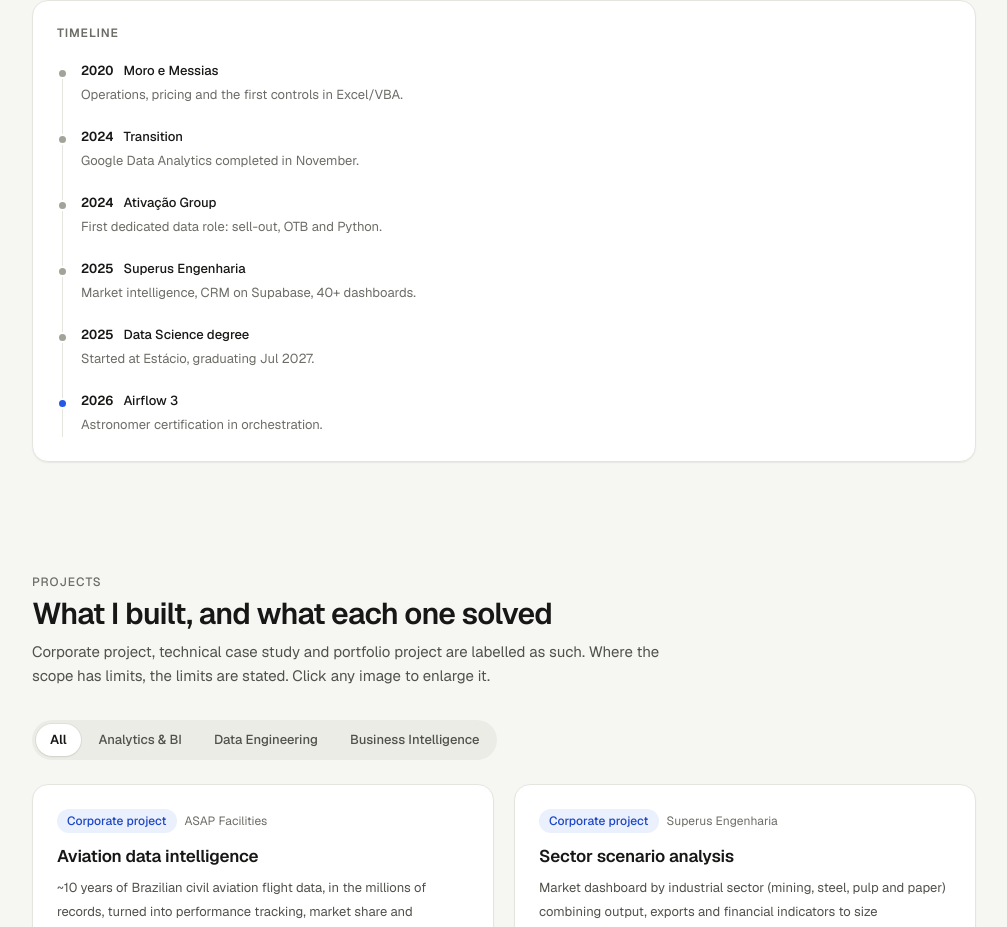
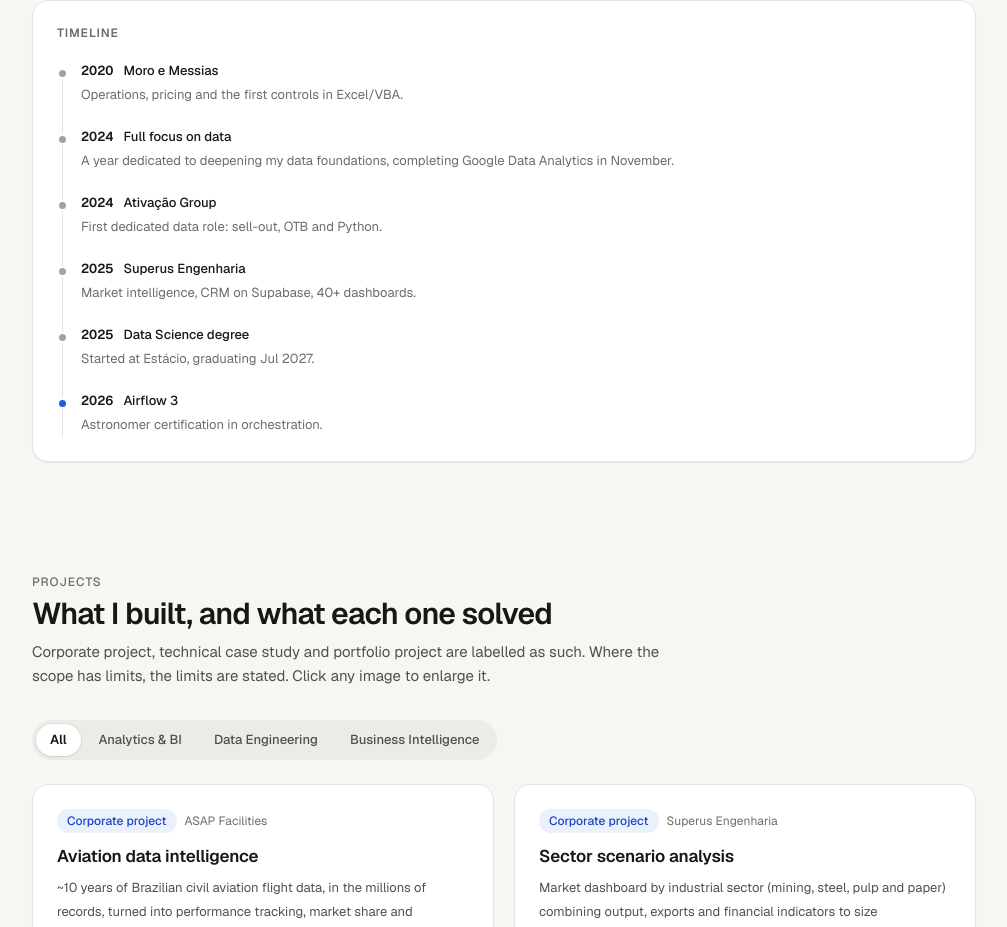
Before and after one commit to periclesrmessias/portfolio, a React (Vite) app: page / in a window 1280 px wide. Shown: the part 3113-4040 px from the top of the page, without its empty margins (251-1258 px from the left). Built offline with nearby package versions, Linux system fonts and the light colour scheme.

Commit message:
Ajusta marco de 2024 na linha do tempo

```diff
--- a/src/data/en.ts
+++ b/src/data/en.ts
@@ -131,7 +131,7 @@ export const EN: Conteudo = {
 
   linhaDoTempo: [
     { ano: "2020", titulo: "Moro e Messias", detalhe: "Operations, pricing and the first controls in Excel/VBA." },
-    { ano: "2024", titulo: "Transition", detalhe: "Google Data Analytics completed in November." },
+    { ano: "2024", titulo: "Full focus on data", detalhe: "A year dedicated to deepening my data foundations, completing Google Data Analytics in November." },
     { ano: "2024", titulo: "Ativação Group", detalhe: "First dedicated data role: sell-out, OTB and Python." },
     { ano: "2025", titulo: "Superus Engenharia", detalhe: "Market intelligence, CRM on Supabase, 40+ dashboards." },
     { ano: "2025", titulo: "Data Science degree", detalhe: "Started at Estácio, graduating Jul 2027." },
--- a/src/data/pt.ts
+++ b/src/data/pt.ts
@@ -131,7 +131,7 @@ export const PT: Conteudo = {
 
   linhaDoTempo: [
     { ano: "2020", titulo: "Moro e Messias", detalhe: "Operações, pricing e os primeiros controles em Excel/VBA." },
-    { ano: "2024", titulo: "Transição", detalhe: "Google Data Analytics concluído em novembro." },
+    { ano: "2024", titulo: "Foco total em Dados", detalhe: "Ano dedicado a aprofundar a base técnica em Dados, com o Google Data Analytics concluído em novembro." },
     { ano: "2024", titulo: "Ativação Group", detalhe: "Primeira função dedicada a dados: sell-out, OTB e Python." },
     { ano: "2025", titulo: "Superus Engenharia", detalhe: "Inteligência de mercado, CRM em Supabase, 40+ dashboards." },
     { ano: "2025", titulo: "Ciência de Dados", detalhe: "Início do tecnólogo na Estácio, conclusão em jul/2027." },
```
